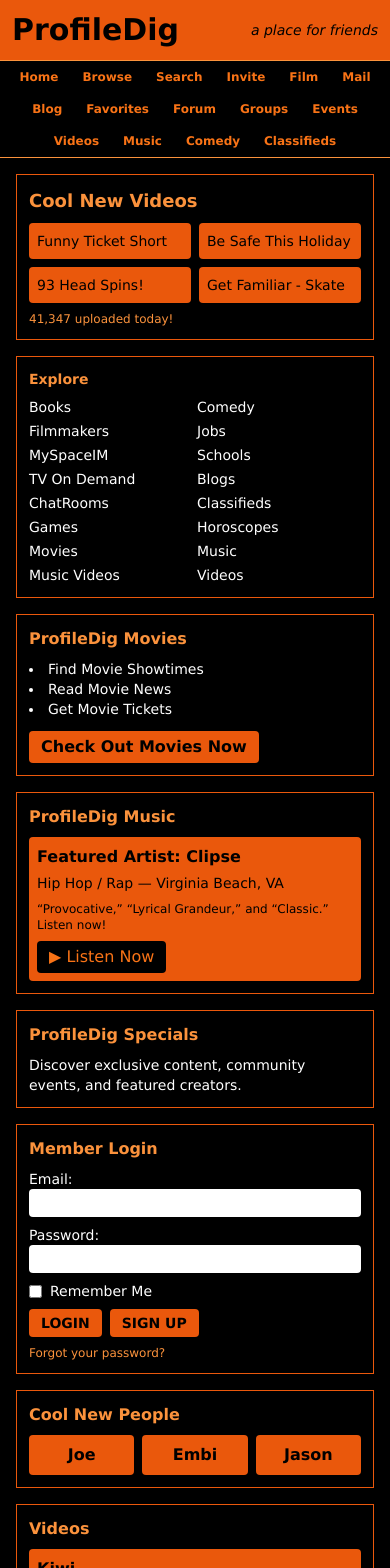
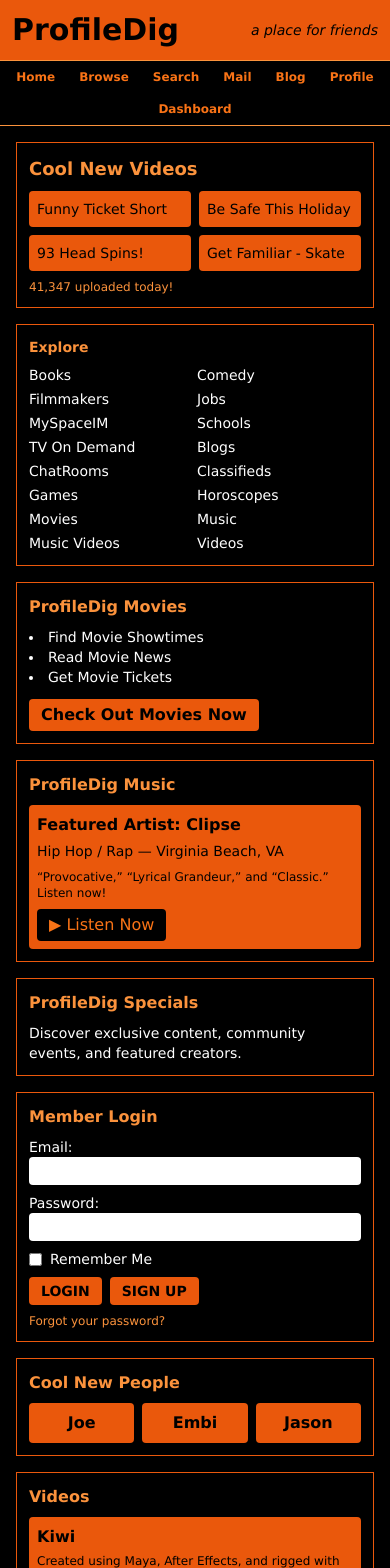
Before and after one commit to Dead-world/BFRENZ, a React (Vite) app: page / in a window 390 px wide. Shown: the top 1568 px of the page. Built offline with nearby package versions, Linux system fonts and the light colour scheme.

Commit message:
Fixed landing page

```diff
--- a/src/pages/LandingPage.jsx
+++ b/src/pages/LandingPage.jsx
@@ -1,8 +1,21 @@
-import NavBar from "../components/NavBar";
+import { useState } from "react";
+import { Link } from "react-router-dom";
+import { supabase } from "../supabaseClient";
 
 export default function LandingPage() {
+  const [email, setEmail] = useState("");
+  const [password, setPassword] = useState("");
+
+  async function handleLogin(e) {
+    e.preventDefault();
+    const { error } = await supabase.auth.signInWithPassword({ email, password });
+    if (error) alert(error.message);
+    else window.location.href = "/dashboard";
+  }
+
   return (
-    <div className="min-h-screen bg-black text-orange-500 font-[Verdana]">
+    <div className="min-h-screen w-full bg-black text-orange-500 font-[Verdana] flex flex-col">
+
       {/* HEADER */}
       <header className="bg-orange-600 text-black border-b border-orange-400">
         <div className="max-w-6xl mx-auto flex justify-between items-center p-3">
@@ -14,27 +27,19 @@ export default function LandingPage() {
         <nav className="bg-black text-orange-500 border-t border-orange-400">
           <ul className="flex flex-wrap justify-center text-xs font-bold">
             {[
-              "Home",
-              "Browse",
-              "Search",
-              "Invite",
-              "Film",
-              "Mail",
-              "Blog",
-              "Favorites",
-              "Forum",
-              "Groups",
-              "Events",
-              "Videos",
-              "Music",
-              "Comedy",
-              "Classifieds",
+              { name: "Home", path: "/" },
+              { name: "Browse", path: "/browse" },
+              { name: "Search", path: "/search" },
+              { name: "Mail", path: "/messages" },
+              { name: "Blog", path: "/blog" },
+              { name: "Profile", path: "/profile" },
+              { name: "Dashboard", path: "/dashboard" },
             ].map((item) => (
               <li
-                key={item}
+                key={item.name}
                 className="px-3 py-2 hover:bg-orange-600 hover:text-black transition"
               >
-                {item}
+                <Link to={item.path}>{item.name}</Link>
               </li>
             ))}
           </ul>
@@ -42,9 +47,11 @@ export default function LandingPage() {
       </header>
 
       {/* MAIN CONTENT */}
-      <main className="max-w-6xl mx-auto grid grid-cols-1 md:grid-cols-3 gap-4 p-4">
+      <main className="flex-grow max-w-6xl mx-auto grid grid-cols-1 md:grid-cols-3 gap-4 p-4">
+
         {/* LEFT COLUMN */}
         <section className="space-y-4">
+
           {/* Cool New Videos */}
           <div className="border border-orange-600 bg-black p-3">
             <h2 className="text-lg font-bold mb-2 text-orange-400">
@@ -102,7 +109,7 @@ export default function LandingPage() {
             </div>
           </div>
 
-          {/* MySpace Movies */}
+          {/* Movies */}
           <div className="border border-orange-600 bg-black p-3 text-white">
             <h3 className="font-bold text-orange-400 mb-2">ProfileDig Movies</h3>
             <ul className="text-sm list-disc list-inside">
@@ -118,6 +125,7 @@ export default function LandingPage() {
 
         {/* CENTER COLUMN */}
         <section className="space-y-4">
+
           {/* Music Feature */}
           <div className="border border-orange-600 bg-black p-3 text-white">
             <h3 className="font-bold text-orange-400 mb-2">ProfileDig Music</h3>
@@ -146,36 +154,53 @@ export default function LandingPage() {
 
         {/* RIGHT COLUMN */}
         <aside className="space-y-4">
+
           {/* Member Login */}
           <div className="border border-orange-600 bg-black p-3 text-white">
             <h3 className="font-bold text-orange-400 mb-2">Member Login</h3>
-            <form className="space-y-2 text-sm">
+
+            <form onSubmit={handleLogin} className="space-y-2 text-sm">
               <div>
                 <label>Email:</label>
                 <input
                   type="email"
+                  value={email}
+                  onChange={(e) => setEmail(e.target.value)}
                   className="w-full p-1 rounded bg-white text-black"
                 />
               </div>
+
               <div>
                 <label>Password:</label>
                 <input
                   type="password"
+                  value={password}
+                  onChange={(e) => setPassword(e.target.value)}
                   className="w-full p-1 rounded bg-white text-black"
                 />
               </div>
+
               <div className="flex items-center gap-2">
                 <input type="checkbox" />
                 <span>Remember Me</span>
               </div>
+
               <div className="flex gap-2">
-                <button className="bg-orange-600 text-black font-bold px-3 py-1 rounded hover:bg-orange-400 transition">
+                <button
+                  type="submit"
+                  className="bg-orange-600 text-black font-bold px-3 py-1 rounded hover:bg-orange-400 transition"
+                >
                   LOGIN
                 </button>
-                <button className="bg-orange-600 text-black font-bold px-3 py-1 rounded hover:bg-orange-400 transition">
+
+                <Link
+                  to="/signup"
+                  className="bg-orange-600 text-black font-bold px-3 py-1 rounded hover:bg-orange-400 transition"
+                >
                   SIGN UP
-                </button>
+                </Link>
               </div>
+
               <p className="text-xs mt-1 text-orange-400 cursor-pointer hover:text-orange-300">
                 Forgot your password?
               </p>
@@ -214,7 +239,7 @@ export default function LandingPage() {
       </main>
 
       {/* FOOTER */}
-      <footer className="bg-orange-600 text-black text-center py-3 text-xs border-t border-orange-400">
+      <footer className="bg-orange-600 text-black text-center py-3 text-xs border-t border-orange-400 mt-auto">
         © {new Date().getFullYear()} ProfileDig — A Place for Friends
       </footer>
     </div>
```
